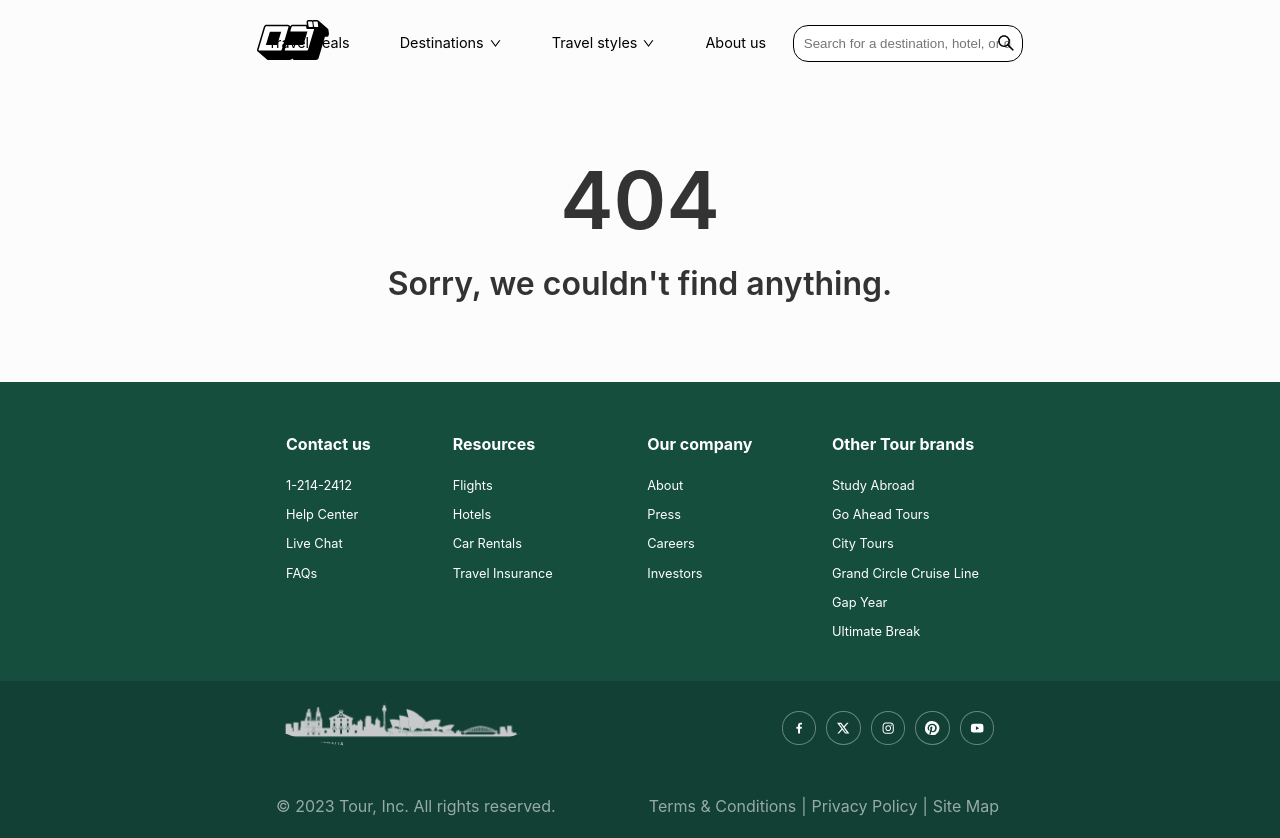
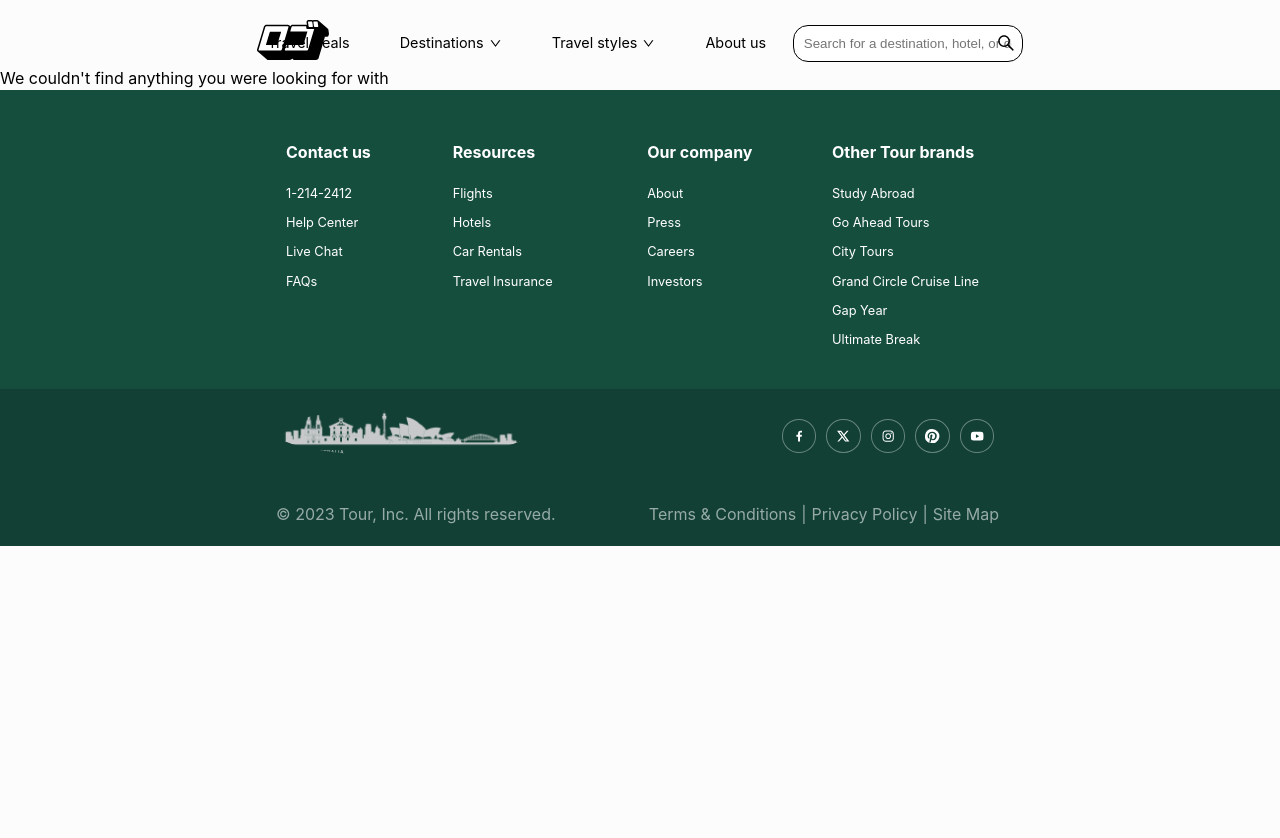
Before and after one commit to bartwo21/tour-project, a React (Vite) app: page /sr in a window 1280 px wide. After the commit the page ends 800 px from the top, so only its background shows below. Built offline with nearby package versions, Linux system fonts and the light colour scheme.

Commit message:
feat: search param added

```diff
--- a/src/App.tsx
+++ b/src/App.tsx
@@ -4,21 +4,19 @@ import Home from './pages/home/home'
 import Navbar from './constants/navbar/navbar'
 import Footer from './constants/footer/footer'
 import NotFoundPage from './pages/notFound/NotFoundPage'
+import SearchResultsPage from './pages/SearchResultsPage/SearchResultsPage'
 
 function App() {
 
   return (
     <div className='app'>
-      <nav>
-        <Navbar />
-      </nav>
+      <nav><Navbar /></nav>
         <Routes>
           <Route path="/" element={<Home />} />
+          <Route path="/sr" element={<SearchResultsPage />} />
           <Route path="*" element={<NotFoundPage />} />
         </Routes>
-        <footer>
-          <Footer />
-        </footer>
+        <footer><Footer /></footer>
     </div>
   )
 }
--- a/src/constants/navbar/navbar.tsx
+++ b/src/constants/navbar/navbar.tsx
@@ -1,9 +1,11 @@
-import React, { useState } from 'react'
+import React from 'react'
 import './navbar.scss'
 import { AiOutlineSearch, AiOutlineDown } from 'react-icons/ai'
 import { useNavigate, NavLink } from 'react-router-dom'
 import { useDispatch, useSelector } from 'react-redux'
 import { createDataFunc } from '../../store/features/search/searchSlice'
+import { useSearchParams } from 'react-router-dom'
+
 type Props = {
 
 }
@@ -13,8 +15,13 @@ const Navbar: React.FC<Props> = ({}) => {
     const dispatch = useDispatch();
     const { data } = useSelector((state: any) => state.data);
 
+    const [searchParams, setSearchParams] = useSearchParams();
+
     const handleSearch = () => {
-        data ? navigate(`/search/${data}`) : navigate("/")
+        if (data) {
+            setSearchParams({ q: data });
+            navigate(`/sr?q=${data}`);
+        }
     }
     const handleKeyDown = (e: React.KeyboardEvent<HTMLInputElement>) => {
         if (e.key === 'Enter') {
--- /dev/null
+++ b/src/pages/SearchQueryPage/SearchQueryPage.tsx
@@ -0,0 +1,14 @@
+import React from 'react'
+
+type Props = {
+    query: string;
+}
+
+const SearchQueryPage = ({ query }: Props) => {
+  return (
+    <div>Aradığınız : {query}</div>
+    // query obje olacak ve içindeki değerler sayfada gösterilecek
+  )
+}
+
+export default SearchQueryPage
--- /dev/null
+++ b/src/pages/SearchResultsPage/SearchResultsPage.tsx
@@ -0,0 +1,24 @@
+import React from "react";
+import { useSearchParams } from "react-router-dom";
+import "./SearchResultsPage.scss";
+import SearchQueryPage from "../SearchQueryPage/SearchQueryPage";
+import searchs from "./Searchs";
+
+const SearchResultsPage: React.FC = ({}) => {
+  const [searchParams] = useSearchParams();
+  const query = searchParams.get("q");
+
+  const isThereASearch = (query: string) => {
+    if (searchs.includes(query)) {
+      return <SearchQueryPage query={query} />;
+    }
+    return (
+      <p>We couldn't find anything you were looking for with <strong>{query || ""}</strong>
+      </p>
+    );
+  };
+
+  return <div>{isThereASearch(query || "")}</div>;
+};
+
+export default SearchResultsPage;
--- /dev/null
+++ b/src/pages/SearchResultsPage/Searchs.tsx
@@ -0,0 +1,6 @@
+const searchs = [
+    "deneme",
+    "deneme2",
+]
+
+export default searchs;
```
Also changed, not shown: src/pages/SearchQueryPage/SearchQueryPage.scss (added), src/pages/SearchResultsPage/SearchResultsPage.scss (added).
